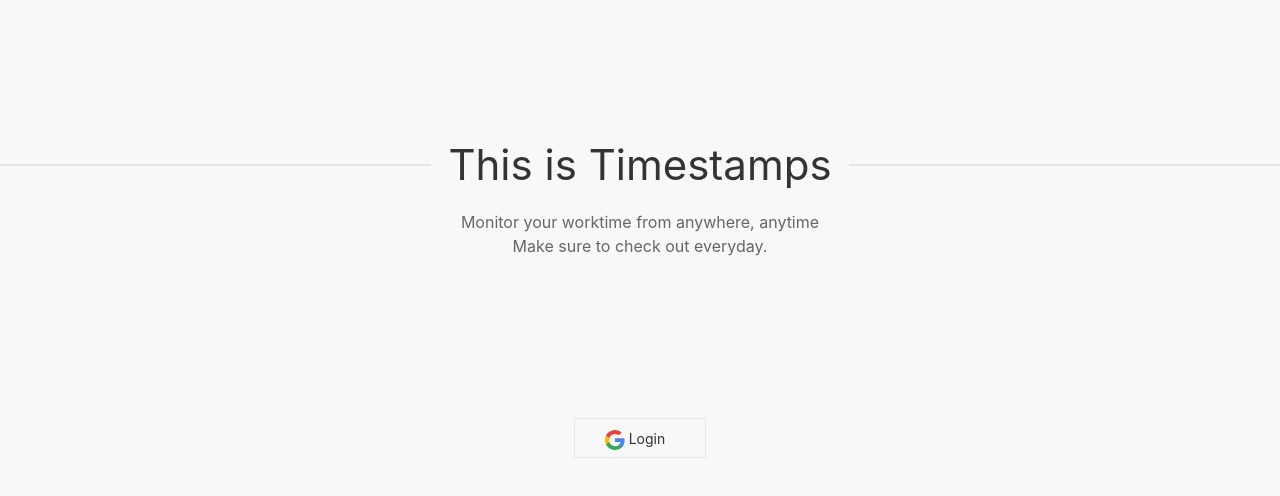
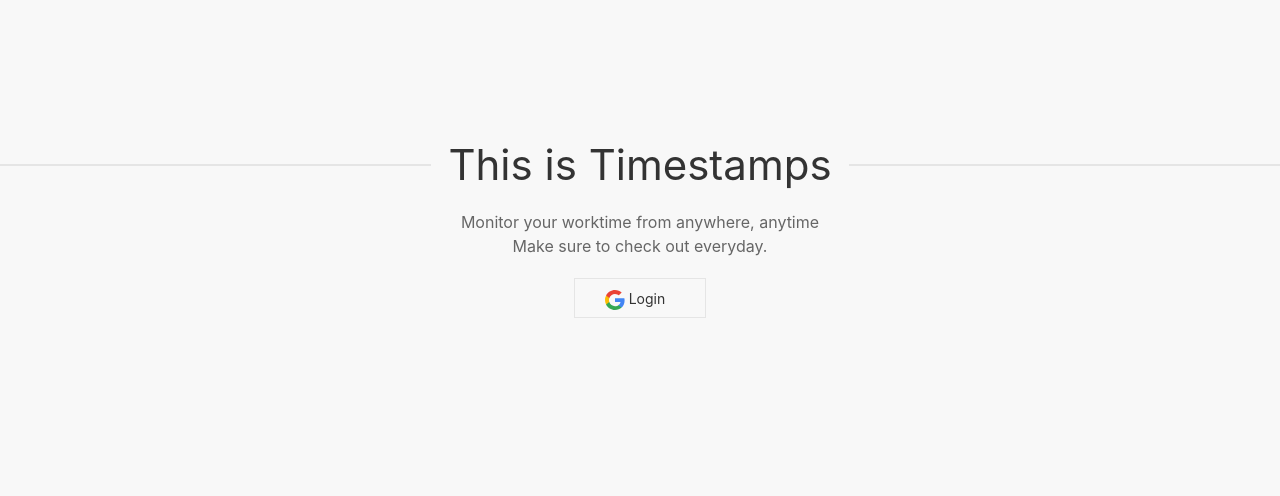
Before and after one commit to reinhash/firebase_timestamps, a plain HTML site: page public/index.html in a window 1280 px wide. Drawn offline with nearby package versions, Linux system fonts and the light colour scheme; no server answers.

Commit message:
remove unncessary section

```diff
--- a/public/index.html
+++ b/public/index.html
@@ -25,10 +25,7 @@
           <h1 class="uk-heading-line uk-text-center"><span>This is Timestamps</span></h1>
           <p class="uk-text-center">Monitor your worktime from anywhere, anytime<br />Make sure to check out everyday.</p>
         </header>
-      </div>
-    </section>
-    <section class="uk-section uk-section-muted uk-text-center">
-      <div>
+        <div class="uk-text-center">
           <button id="login-button" class="uk-button uk-button-default" onclick="googleLogin()">
             <span class="uk-margin-small-right uk-icon">
               <img src="/images/auth_service_google.svg" /> Login
@@ -36,6 +33,7 @@
           </button>
           <button id="logout-button" class="uk-button uk-button-secondary" onclick="logout()">logout</button>
           <button id="export-button" class="uk-button uk-button-default" onclick="provideExport()">export to csv</button>
+        </div>
       </div>
     </section>
     <section class="uk-background-muted"  id="mainContents" style="display: none;">
```
Lines whose indentation alone changed are shown as unchanged.
